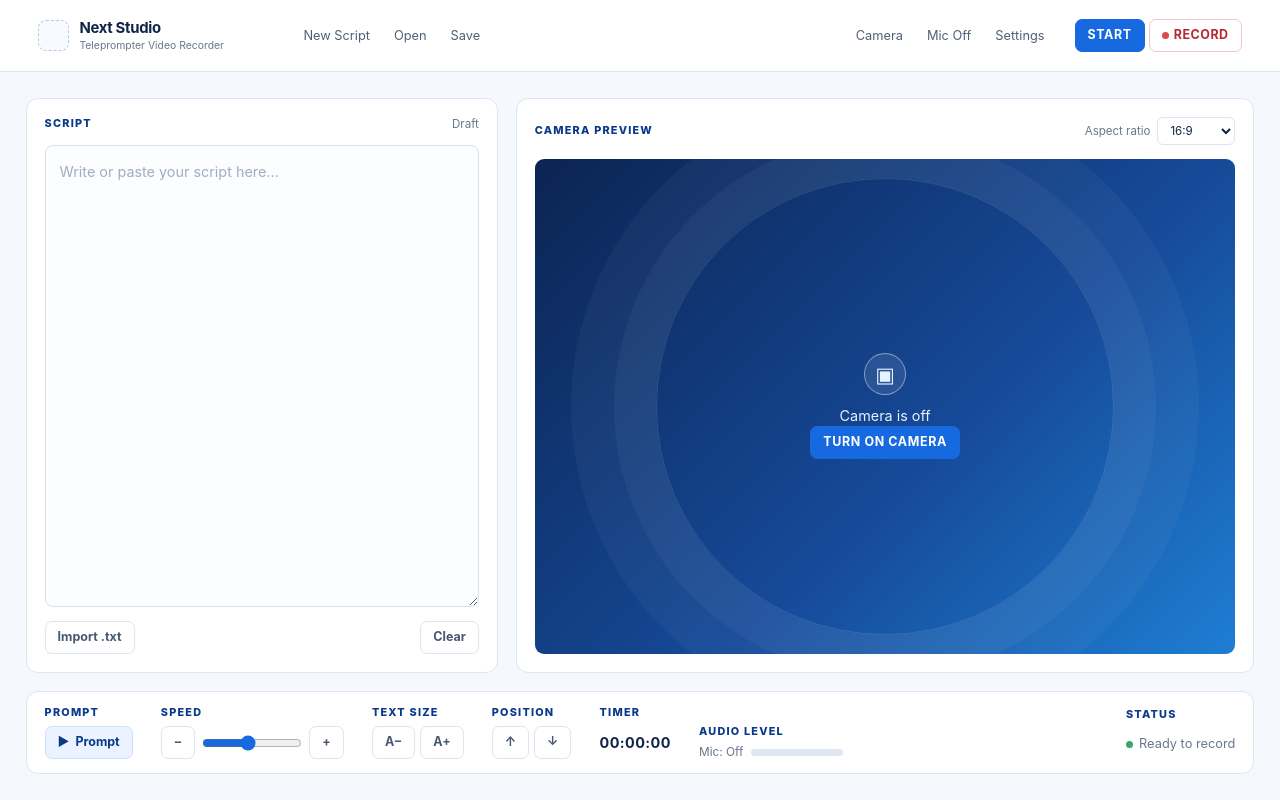
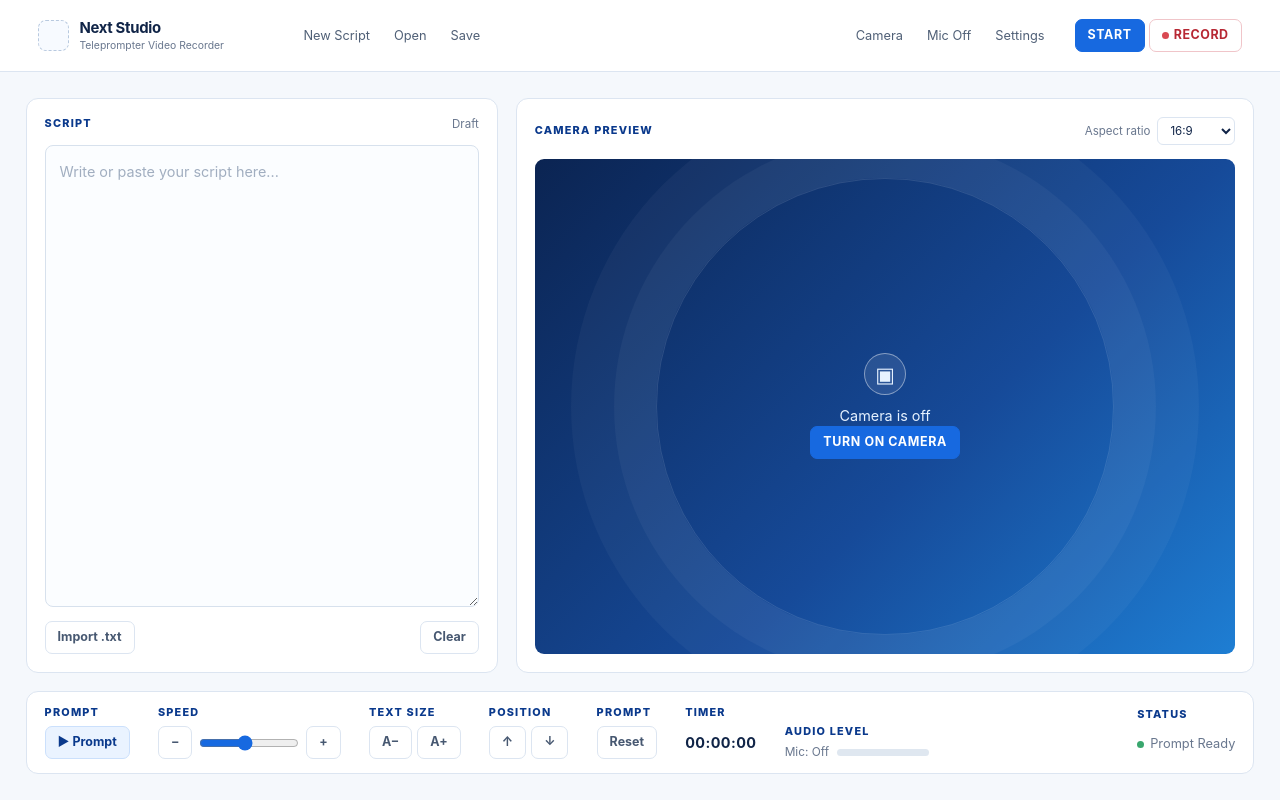
Before and after one commit to richardvelezcarpio-gif/Next-Studio-Teleprompter-Video-Recorder, a React (Vite) app in the folder next-studio-teleprompter/: page /studio in a window 1280 px wide. Built offline with nearby package versions, Linux system fonts and the light colour scheme.

Commit message:
feat: add teleprompter scrolling controls

```diff
--- a/next-studio-teleprompter/src/components/layout/AppHeader.tsx
+++ b/next-studio-teleprompter/src/components/layout/AppHeader.tsx
@@ -2,11 +2,13 @@ import { Link, NavLink } from 'react-router-dom'
 import { Button } from '../ui/Button'
 import type { useCamera } from '../../hooks/useCamera'
 import type { useMicrophone } from '../../hooks/useMicrophone'
+import type { useTeleprompter } from '../../hooks/useTeleprompter'
 
 type CameraController = ReturnType<typeof useCamera>
 type MicrophoneController = ReturnType<typeof useMicrophone>
+type Teleprompter = ReturnType<typeof useTeleprompter>
 
-export function AppHeader({ camera, microphone }: { camera: CameraController; microphone: MicrophoneController }) {
+export function AppHeader({ camera, microphone, script, teleprompter }: { camera: CameraController; microphone: MicrophoneController; script: string; teleprompter: Teleprompter }) {
   return (
     <header className="app-header">
       <Link to="/studio" className="brand" aria-label="Next Studio home">
@@ -27,7 +29,7 @@ export function AppHeader({ camera, microphone }: { camera: CameraController; mi
         <NavLink to="/settings" className="header-link">Settings</NavLink>
       </nav>
       <div className="header-cta">
-        <Button variant="primary">Start</Button>
+        <Button variant="primary" onClick={() => teleprompter.toggle(script)}>{teleprompter.status === 'running' ? 'Pause' : teleprompter.status === 'paused' ? 'Resume' : 'Start'}</Button>
         <Button variant="record"><span className="record-dot" />Record</Button>
       </div>
     </header>
--- a/next-studio-teleprompter/src/components/layout/AppLayout.tsx
+++ b/next-studio-teleprompter/src/components/layout/AppLayout.tsx
@@ -1,27 +1,32 @@
 import { Outlet, useLocation } from 'react-router-dom'
-import { useEffect } from 'react'
+import { useEffect, useState } from 'react'
 import { useCamera } from '../../hooks/useCamera'
 import { useMicrophone } from '../../hooks/useMicrophone'
+import { useTeleprompter } from '../../hooks/useTeleprompter'
 import { AppHeader } from './AppHeader'
 
 export function AppLayout() {
   const camera = useCamera()
   const microphone = useMicrophone()
+  const teleprompter = useTeleprompter()
+  const [script, setScript] = useState('')
   const location = useLocation()
   const { stopCamera } = camera
   const { stopMicrophone } = microphone
+  const { pause } = teleprompter
 
   useEffect(() => {
     if (location.pathname !== '/studio') {
       stopCamera()
       stopMicrophone()
+      pause()
     }
-  }, [location.pathname, stopCamera, stopMicrophone])
+  }, [location.pathname, pause, stopCamera, stopMicrophone])
 
   return (
     <div className="app-shell">
-      <AppHeader camera={camera} microphone={microphone} />
-      <main className="app-main"><Outlet context={{ camera, microphone }} /></main>
+      <AppHeader camera={camera} microphone={microphone} script={script} teleprompter={teleprompter} />
+      <main className="app-main"><Outlet context={{ camera, microphone, script, setScript, teleprompter }} /></main>
     </div>
   )
 }
--- a/next-studio-teleprompter/src/components/studio/CameraPreview.tsx
+++ b/next-studio-teleprompter/src/components/studio/CameraPreview.tsx
@@ -1,12 +1,15 @@
 import { useEffect, useRef, useState } from 'react'
 import type { useCamera } from '../../hooks/useCamera'
 import { Button } from '../ui/Button'
+import { TeleprompterOverlay } from './TeleprompterOverlay'
+import type { useTeleprompter } from '../../hooks/useTeleprompter'
 
 type CameraController = ReturnType<typeof useCamera>
 type Ratio = '16:9' | '9:16' | '1:1' | '4:5'
 const ratioValues: Record<Ratio, string> = { '16:9': '16 / 9', '9:16': '9 / 16', '1:1': '1 / 1', '4:5': '4 / 5' }
 
-export function CameraPreview({ camera }: { camera: CameraController }) {
+type Teleprompter = ReturnType<typeof useTeleprompter>
+export function CameraPreview({ camera, script, teleprompter }: { camera: CameraController; script: string; teleprompter: Teleprompter }) {
   const videoRef = useRef<HTMLVideoElement>(null)
   const [ratio, setRatio] = useState<Ratio>('16:9')
 
@@ -18,6 +21,7 @@ export function CameraPreview({ camera }: { camera: CameraController }) {
     <div className="panel-heading"><span className="eyebrow" id="camera-title">Camera Preview</span><label className="ratio-select">Aspect ratio<select value={ratio} onChange={(event) => setRatio(event.target.value as Ratio)} aria-label="Aspect ratio"><option>16:9</option><option>9:16</option><option>1:1</option><option>4:5</option></select></label></div>
     <div className="camera-surface" style={{ aspectRatio: ratioValues[ratio] }}>
       {camera.stream ? <><video ref={videoRef} autoPlay playsInline muted /><Button className="camera-toggle" onClick={camera.stopCamera}>Turn Off Camera</Button></> : <div className="camera-placeholder">{camera.error ? <><p>{camera.error}</p><Button variant="primary" onClick={() => camera.startCamera()}>Try Again</Button></> : <><span className="camera-icon" aria-hidden="true">▣</span><p>Camera is off</p><Button variant="primary" disabled={camera.isLoading} onClick={() => camera.startCamera()}>{camera.isLoading ? 'Starting camera…' : 'Turn On Camera'}</Button></>}</div>}
+      <TeleprompterOverlay script={script} teleprompter={teleprompter} />
     </div>
   </section>
 }
--- a/next-studio-teleprompter/src/components/studio/ScriptPanel.tsx
+++ b/next-studio-teleprompter/src/components/studio/ScriptPanel.tsx
@@ -1,9 +1,9 @@
 import { Button } from '../ui/Button'
 
-export function ScriptPanel() {
+export function ScriptPanel({ value, onChange, disabled }: { value: string; onChange: (value: string) => void; disabled: boolean }) {
   return <section className="studio-panel script-panel" aria-labelledby="script-title">
     <div className="panel-heading"><span className="eyebrow" id="script-title">Script</span><span className="panel-note">Draft</span></div>
-    <textarea aria-label="Script editor" placeholder="Write or paste your script here..." />
-    <div className="script-footer"><Button>Import .txt</Button><Button>Clear</Button></div>
+    <textarea aria-label="Script editor" placeholder="Write or paste your script here..." value={value} disabled={disabled} onChange={(event) => onChange(event.target.value)} />
+    <div className="script-footer"><Button>Import .txt</Button><Button disabled={disabled || !value} onClick={() => onChange('')}>Clear</Button></div>
   </section>
 }
--- a/next-studio-teleprompter/src/components/studio/StudioControls.tsx
+++ b/next-studio-teleprompter/src/components/studio/StudioControls.tsx
@@ -1,16 +1,19 @@
 import { Button } from '../ui/Button'
 import type { useMicrophone } from '../../hooks/useMicrophone'
+import type { useTeleprompter } from '../../hooks/useTeleprompter'
 
 type MicrophoneController = ReturnType<typeof useMicrophone>
+type Teleprompter = ReturnType<typeof useTeleprompter>
 
-export function StudioControls({ microphone }: { microphone: MicrophoneController }) {
+export function StudioControls({ microphone, teleprompter, script }: { microphone: MicrophoneController; teleprompter: Teleprompter; script: string }) {
   return <section className="studio-controls" aria-label="Studio controls">
-    <div className="control-group"><span className="control-label">Prompt</span><Button className="prompt-button">▶&nbsp; Prompt</Button></div>
-    <div className="control-group"><span className="control-label">Speed</span><div className="inline-controls"><Button>−</Button><input aria-label="Prompt speed" type="range" min="1" max="10" defaultValue="5" /><Button>+</Button></div></div>
-    <div className="control-group"><span className="control-label">Text Size</span><div className="inline-controls"><Button>A−</Button><Button>A+</Button></div></div>
-    <div className="control-group"><span className="control-label">Position</span><div className="inline-controls"><Button>↑</Button><Button>↓</Button></div></div>
+    <div className="control-group"><span className="control-label">Prompt</span><Button className="prompt-button" onClick={() => teleprompter.toggle(script)}>{teleprompter.status === 'running' ? 'Ⅱ Pause' : teleprompter.status === 'paused' ? '▶ Resume' : '▶ Prompt'}</Button></div>
+    <div className="control-group"><span className="control-label">Speed</span><div className="inline-controls"><Button onClick={() => teleprompter.setSpeed(Math.max(1, teleprompter.speed - 1))}>−</Button><input aria-label="Prompt speed" type="range" min="1" max="10" value={teleprompter.speed} onChange={(event) => teleprompter.setSpeed(Number(event.target.value))} /><Button onClick={() => teleprompter.setSpeed(Math.min(10, teleprompter.speed + 1))}>+</Button></div></div>
+    <div className="control-group"><span className="control-label">Text Size</span><div className="inline-controls"><Button onClick={teleprompter.decreaseTextSize}>A−</Button><Button onClick={teleprompter.increaseTextSize}>A+</Button></div></div>
+    <div className="control-group"><span className="control-label">Position</span><div className="inline-controls"><Button onClick={teleprompter.moveUp}>↑</Button><Button onClick={teleprompter.moveDown}>↓</Button></div></div>
+    <div className="control-group"><span className="control-label">Prompt</span><Button onClick={teleprompter.reset}>Reset</Button></div>
     <div className="control-group"><span className="control-label">Timer</span><strong className="timer">00:00:00</strong></div>
     <div className="control-group mic-meter"><span className="control-label">Audio Level</span><div className="meter-row"><span className={microphone.isActive ? 'mic-state active' : 'mic-state'}>Mic: {microphone.isActive ? 'On' : 'Off'}</span><div className="level-meter" aria-label={`Audio level ${microphone.level}%`}><span style={{ width: `${microphone.level}%` }} /></div></div>{microphone.error && <button type="button" className="meter-error" onClick={() => microphone.startMicrophone()}>Try Again</button>}</div>
-    <div className="control-group status"><span className="control-label">Status</span><span className="status-value"><i />Ready to record</span></div>
+    <div className="control-group status"><span className="control-label">Status</span><span className="status-value"><i />Prompt {teleprompter.status}</span>{teleprompter.message && <span className="prompter-message">{teleprompter.message}</span>}</div>
   </section>
 }
--- /dev/null
+++ b/next-studio-teleprompter/src/hooks/useTeleprompter.ts
@@ -0,0 +1,73 @@
+import { useCallback, useEffect, useRef, useState } from 'react'
+
+export type PrompterStatus = 'ready' | 'running' | 'paused' | 'finished'
+
+export function useTeleprompter() {
+  const frameRef = useRef<number | null>(null)
+  const lastTimeRef = useRef<number | null>(null)
+  const offsetRef = useRef(0)
+  const scrollRef = useRef<HTMLDivElement>(null)
+  const viewportRef = useRef<HTMLDivElement>(null)
+  const speedRef = useRef(5)
+  const [status, setStatus] = useState<PrompterStatus>('ready')
+  const [speed, setSpeed] = useState(5)
+  const [textSize, setTextSize] = useState(42)
+  const [position, setPosition] = useState(50)
+  const [message, setMessage] = useState('')
+
+  useEffect(() => { speedRef.current = speed }, [speed])
+
+  const stopAnimation = useCallback(() => {
+    if (frameRef.current !== null) cancelAnimationFrame(frameRef.current)
+    frameRef.current = null
+    lastTimeRef.current = null
+  }, [])
+
+  const reset = useCallback(() => {
+    stopAnimation()
+    offsetRef.current = 0
+    if (scrollRef.current) scrollRef.current.style.transform = 'translateY(0)'
+    setStatus('ready')
+    setMessage('')
+  }, [stopAnimation])
+
+  const pause = useCallback(() => {
+    stopAnimation()
+    setStatus('paused')
+  }, [stopAnimation])
+
+  const start = useCallback((script: string) => {
+    if (!script.trim()) {
+      setMessage('Add a script before starting the teleprompter.')
+      return
+    }
+    setMessage('')
+    if (status === 'finished') return
+    setStatus('running')
+    const step = (time: number) => {
+      if (lastTimeRef.current === null) lastTimeRef.current = time
+      const elapsed = (time - lastTimeRef.current) / 1000
+      lastTimeRef.current = time
+      offsetRef.current += elapsed * (8 + speedRef.current * 7)
+      if (scrollRef.current) scrollRef.current.style.transform = `translateY(-${offsetRef.current}px)`
+      const contentHeight = scrollRef.current?.scrollHeight ?? 0
+      const viewportHeight = viewportRef.current?.clientHeight ?? 0
+      if (contentHeight > 0 && offsetRef.current >= Math.max(0, contentHeight - viewportHeight + 90)) {
+        stopAnimation()
+        setStatus('finished')
+        return
+      }
+      frameRef.current = requestAnimationFrame(step)
+    }
+    frameRef.current = requestAnimationFrame(step)
+  }, [status, stopAnimation])
+
+  const toggle = useCallback((script: string) => {
+    if (status === 'running') pause()
+    else start(script)
+  }, [pause, start, status])
+
+  useEffect(() => stopAnimation, [stopAnimation])
+
+  return { status, speed, textSize, position, message, scrollRef, viewportRef, start, pause, reset, toggle, setSpeed, decreaseTextSize: () => setTextSize((size) => Math.max(28, size - 2)), increaseTextSize: () => setTextSize((size) => Math.min(72, size + 2)), moveUp: () => setPosition((value) => Math.max(25, value - 5)), moveDown: () => setPosition((value) => Math.min(75, value + 5)) }
+}
--- a/next-studio-teleprompter/src/pages/StudioPage.tsx
+++ b/next-studio-teleprompter/src/pages/StudioPage.tsx
@@ -5,11 +5,13 @@ import { StudioControls } from '../components/studio/StudioControls'
 
 import type { useCamera } from '../hooks/useCamera'
 import type { useMicrophone } from '../hooks/useMicrophone'
+import type { useTeleprompter } from '../hooks/useTeleprompter'
 
 type CameraController = ReturnType<typeof useCamera>
 type MicrophoneController = ReturnType<typeof useMicrophone>
+type Teleprompter = ReturnType<typeof useTeleprompter>
 
 export function StudioPage() {
-  const { camera, microphone } = useOutletContext<{ camera: CameraController; microphone: MicrophoneController }>()
-  return <div className="studio-page"><div className="studio-workspace"><ScriptPanel /><CameraPreview camera={camera} /></div><StudioControls microphone={microphone} /></div>
+  const { camera, microphone, script, setScript, teleprompter } = useOutletContext<{ camera: CameraController; microphone: MicrophoneController; script: string; setScript: (script: string) => void; teleprompter: Teleprompter }>()
+  return <div className="studio-page"><div className="studio-workspace"><ScriptPanel value={script} onChange={setScript} disabled={teleprompter.status === 'running'} /><CameraPreview camera={camera} script={script} teleprompter={teleprompter} /></div><StudioControls microphone={microphone} teleprompter={teleprompter} script={script} /></div>
 }
```
Also changed, not shown: next-studio-teleprompter/src/components/studio/TeleprompterOverlay.tsx (added, +9 -0 lines), next-studio-teleprompter/src/styles/globals.css.
